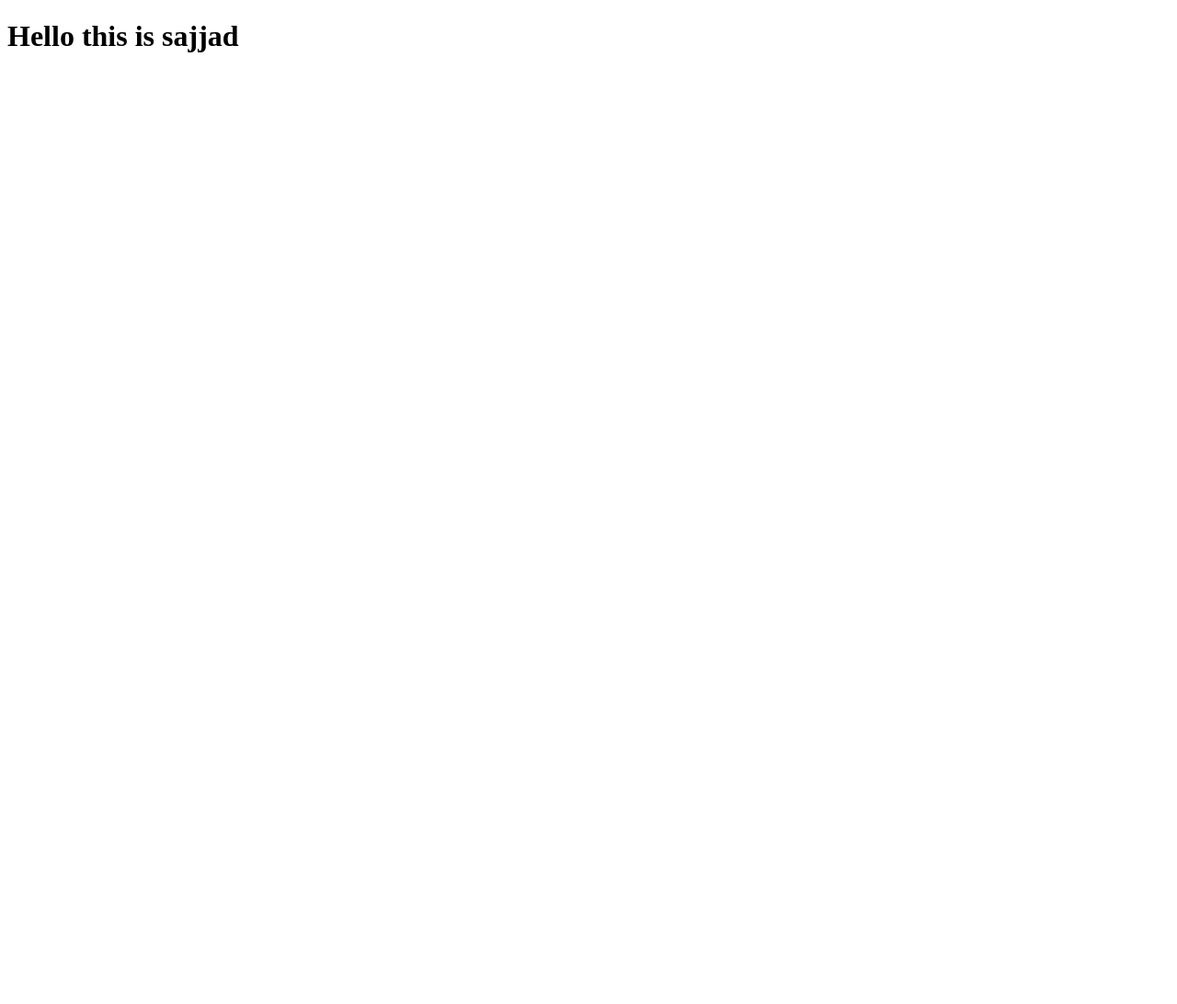
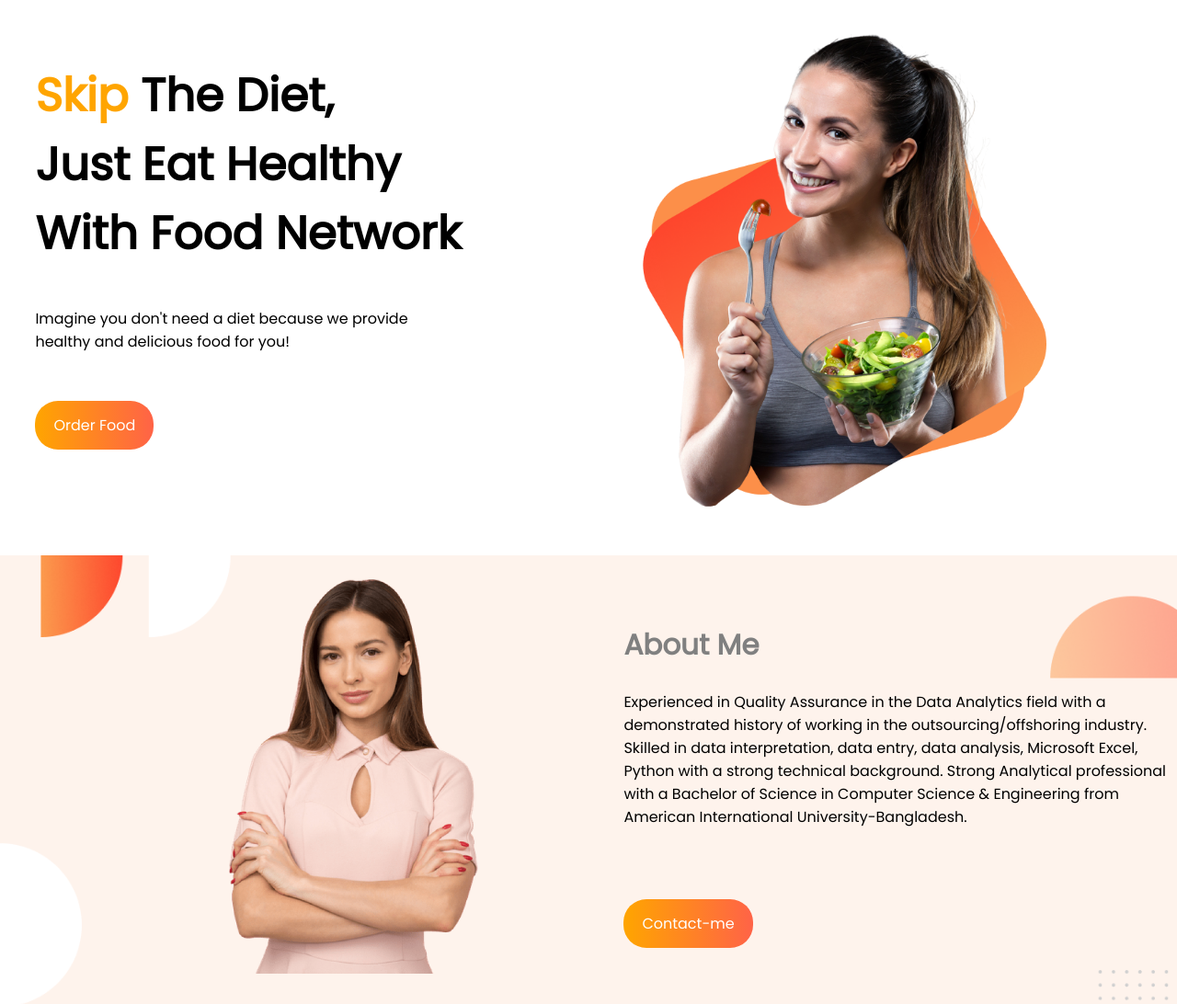
Before and after one commit to SajjadHossainAsif/food-network, a plain HTML site: page index.html in a window 1280 px wide. Shown: the whole page at 92% size. Before the commit the page ends 800 px from the top, so only its background shows below. Drawn offline with Linux system fonts and the light colour scheme.

Commit message:
aabout me added

```diff
--- a/index.html
+++ b/index.html
@@ -13,8 +13,44 @@
 </head>
 
 <body>
-    <h1>Hello this is sajjad</h1>
+    <section class="top-banner flexible-container">
 
+        <div class="half-width">
+            <h1> <span>Skip</span> The Diet,<br> Just Eat Healthy <br> With Food Network</h1>
+            <p>Imagine you don't need a diet because we provide <br> healthy and delicious food for you!</p>
+            <br>
+            <br>
+            <a class="button-text" target="-blank" href="https://www.linkedin.com/in/sajjad-asif-688339109/">Order
+                Food</a>
+        </div>
+
+        <div class="half-width">
+            <img src="img/Group 8425.png" alt="">
+        </div>
+
+    </section>
+
+    <section class="about-me flexible-container">
+        <div class="half-width">
+            <img class="person-img" src="img/Person Image.png" alt="">
+        </div>
+        <div class="half-width">
+            <h2>About Me</h2>
+            <p>Experienced in Quality Assurance in the Data Analytics field with a demonstrated history of working
+                in
+                the outsourcing/offshoring industry. Skilled in data interpretation, data entry, data analysis,
+                Microsoft Excel, Python with a strong technical background. Strong Analytical professional with a
+                Bachelor of Science in Computer Science & Engineering from American International
+                University-Bangladesh.
+            </p>
+            <br>
+            <br>
+            <br>
+            <a class="button-text" target="-blank"
+                href="https://www.linkedin.com/in/sajjad-asif-688339109/">Contact-me</a>
+        </div>
+
+    </section>
 </body>
 
 </html>
--- a/style.css
+++ b/style.css
@@ -0,0 +1,52 @@
+body{
+    font-family: 'Poppins', sans-serif;
+    margin: 0;
+    padding: 0;
+}
+
+.flexible-container{
+    display: flex;
+}
+h1 {
+    font-size: 50px;
+}
+
+span {
+    color: orange;
+}
+
+.half-width {
+    width: 50%;
+    padding-left: 3%;
+    padding-top: 2%;
+    padding-bottom: 2%;
+
+
+}
+.half-width img{
+    width: 80%;
+}
+
+.button-text{
+    text-decoration: none;
+    background-image: linear-gradient(to right,orange,tomato);
+    padding: 15px 20px;
+    border-radius: 25px;
+    color: white;
+}
+.about-me {
+    background-image: url(img/7.png);
+    background-repeat: no-repeat;
+    background-size: cover;
+
+}
+
+.half-width .person-img {
+    width:45%;
+    margin-left: 35%;
+}
+.half-width h2 {
+    font-size: 31px;
+    margin-top: 8%;
+    color: gray;
+}
```
